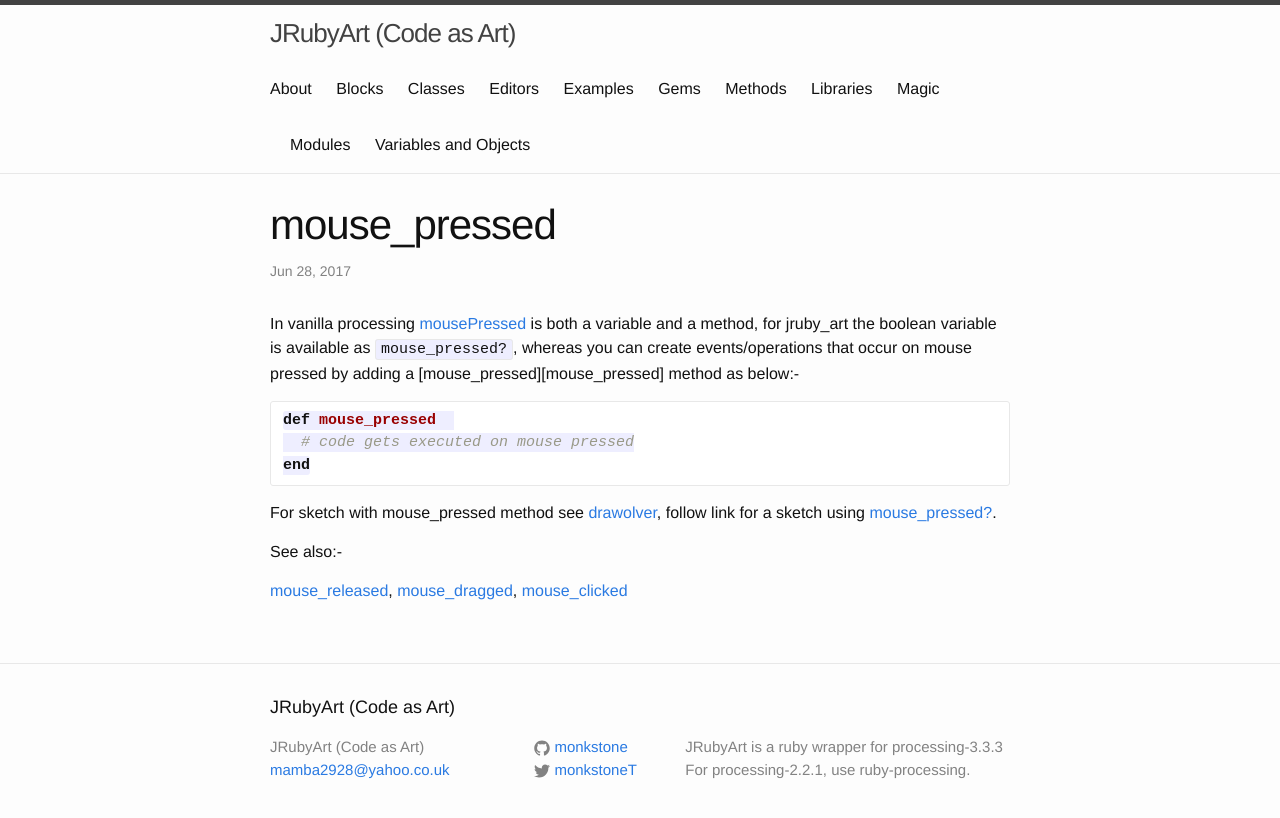
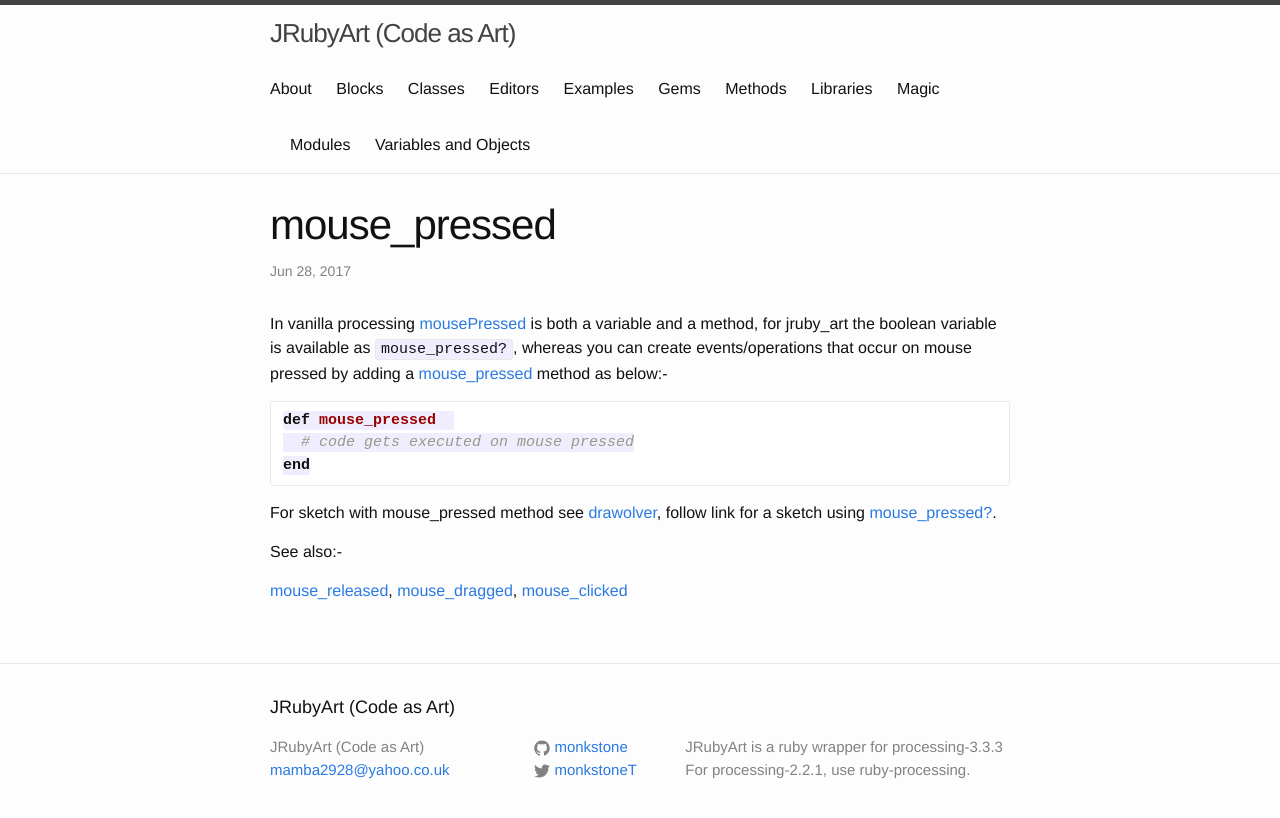
Before and after one commit to ruby-processing/JRubyArt, a Jekyll site: the page built from _k9methods/mouse_pressed.md, in a window 1280 px wide. Shown: the top 818 px of the page. Built offline with Jekyll 4.4.1, drawn with Linux system fonts in a browser that asks for light colours; some of the changed lines change nothing that is shown.

Commit message:
mouse_pressed example

```diff
--- a/_k9methods/mouse_pressed.md
+++ b/_k9methods/mouse_pressed.md
@@ -17,6 +17,7 @@ See also:-
 [mouse_released][mouse_released], [mouse_dragged][mouse_dragged], [mouse_clicked][mouse_clicked]
 
 [mouse_pressed?]:https://github.com/ruby-processing/JRubyArt-examples/blob/master/processing_app/basics/input/mouse_press.rb
+[mouse_pressed]:https://github.com/ruby-processing/JRubyArt-examples/blob/master/contributed/empathy.rb
 [mousePressed]:https://processing.org/reference/mousePressed_.html
 [drawolver]:https://github.com/ruby-processing/JRubyArt-examples/blob/master/contributed/drawolver.rb
 [mouse_released]:https://github.com/ruby-processing/JRubyArt-examples/blob/master/contributed/bezier_playground.rb
```
